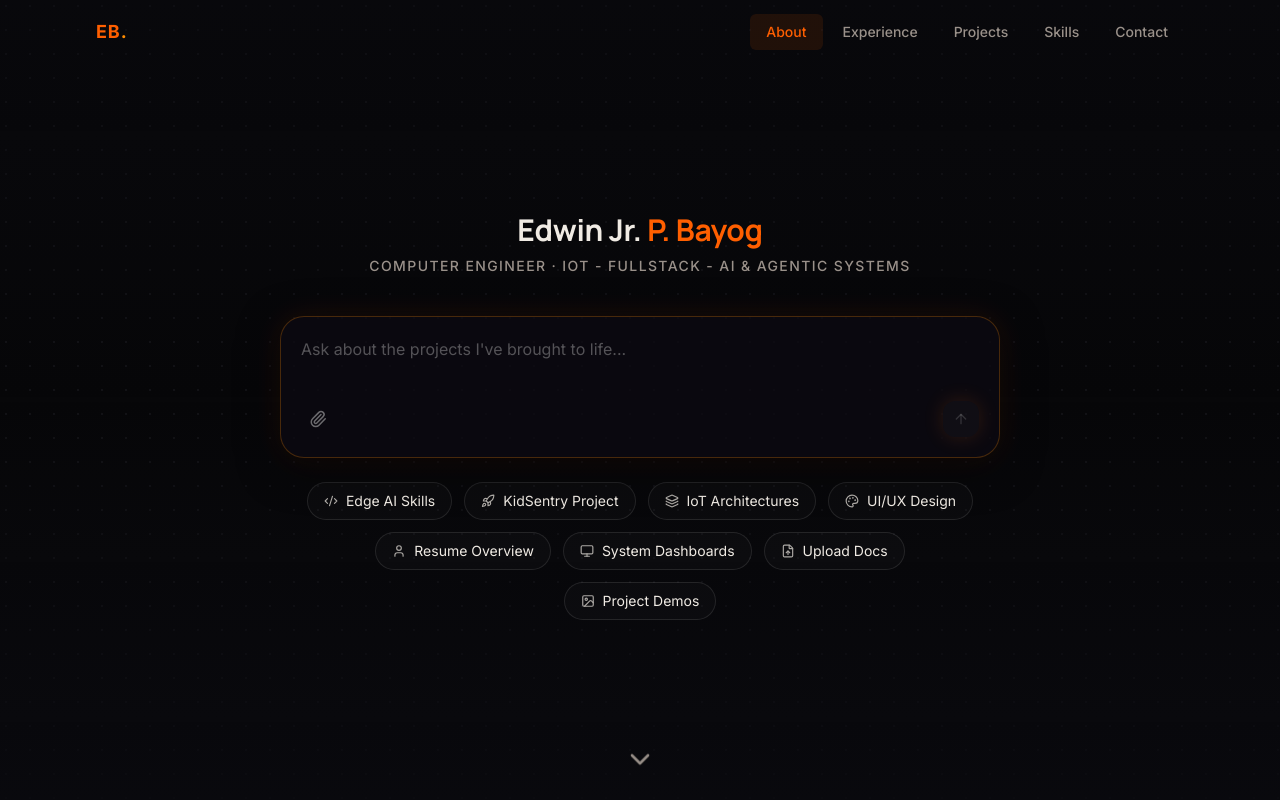
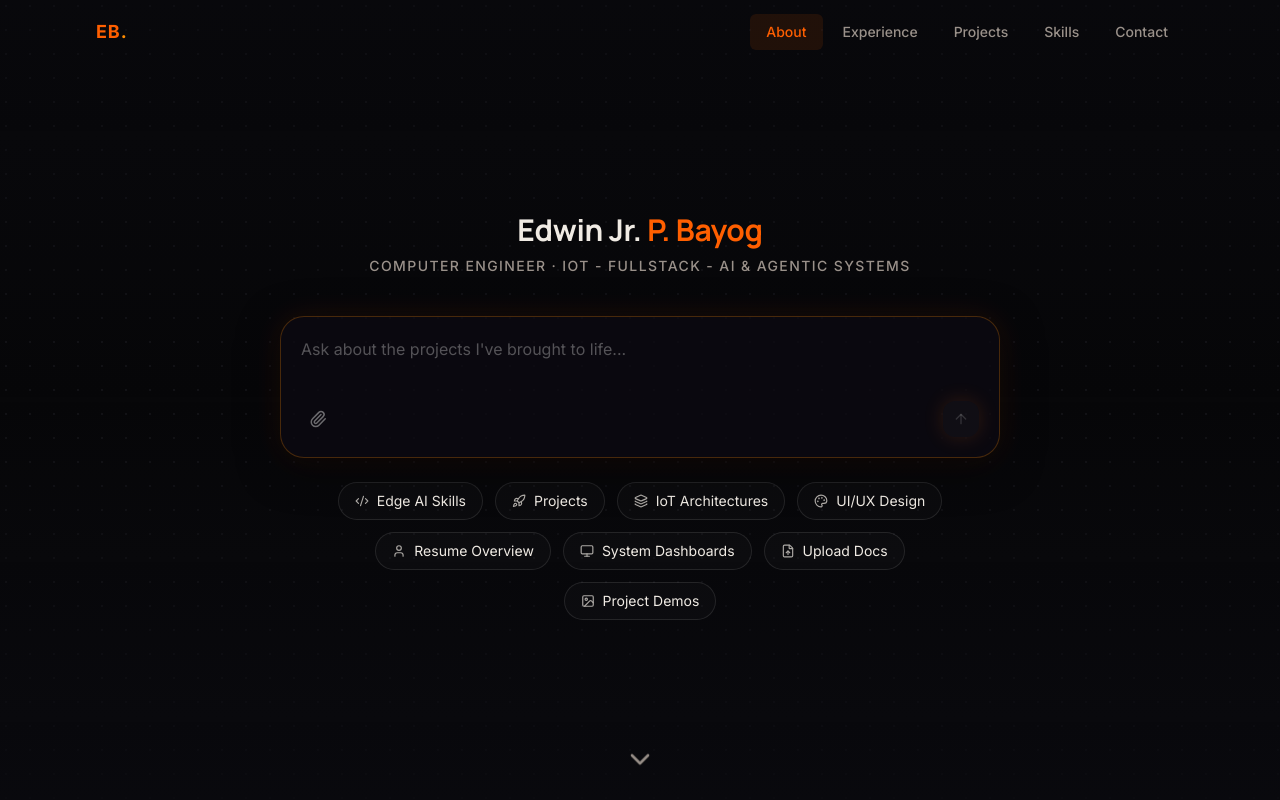
Before and after one commit to naaivvv/pf-eb, a React (Vite) app: page / in a window 1280 px wide. Shown: the top 800 px of the page. Built offline with nearby package versions, Linux system fonts and the light colour scheme.

Commit message:
feat: implement AI-powered chat interface in hero section with document upload support

```diff
--- a/src/components/hero-section.tsx
+++ b/src/components/hero-section.tsx
@@ -155,7 +155,7 @@ export default function HeroSection() {
 
   const suggestions = [
     { icon: CodeXml, text: "Edge AI Skills" },
-    { icon: Rocket, text: "KidSentry Project" },
+    { icon: Rocket, text: "Projects" },
     { icon: Layers, text: "IoT Architectures" },
     { icon: Palette, text: "UI/UX Design" },
     { icon: User, text: "Resume Overview" },
```
